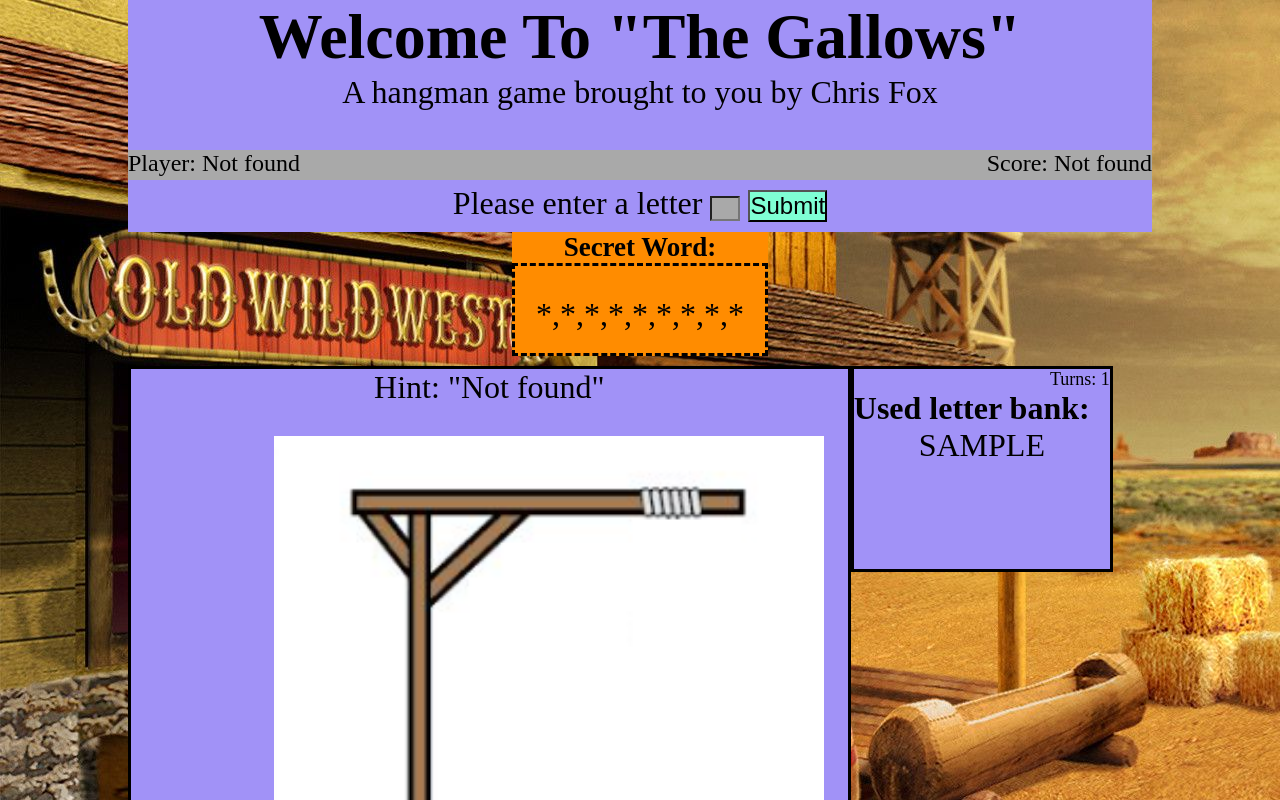
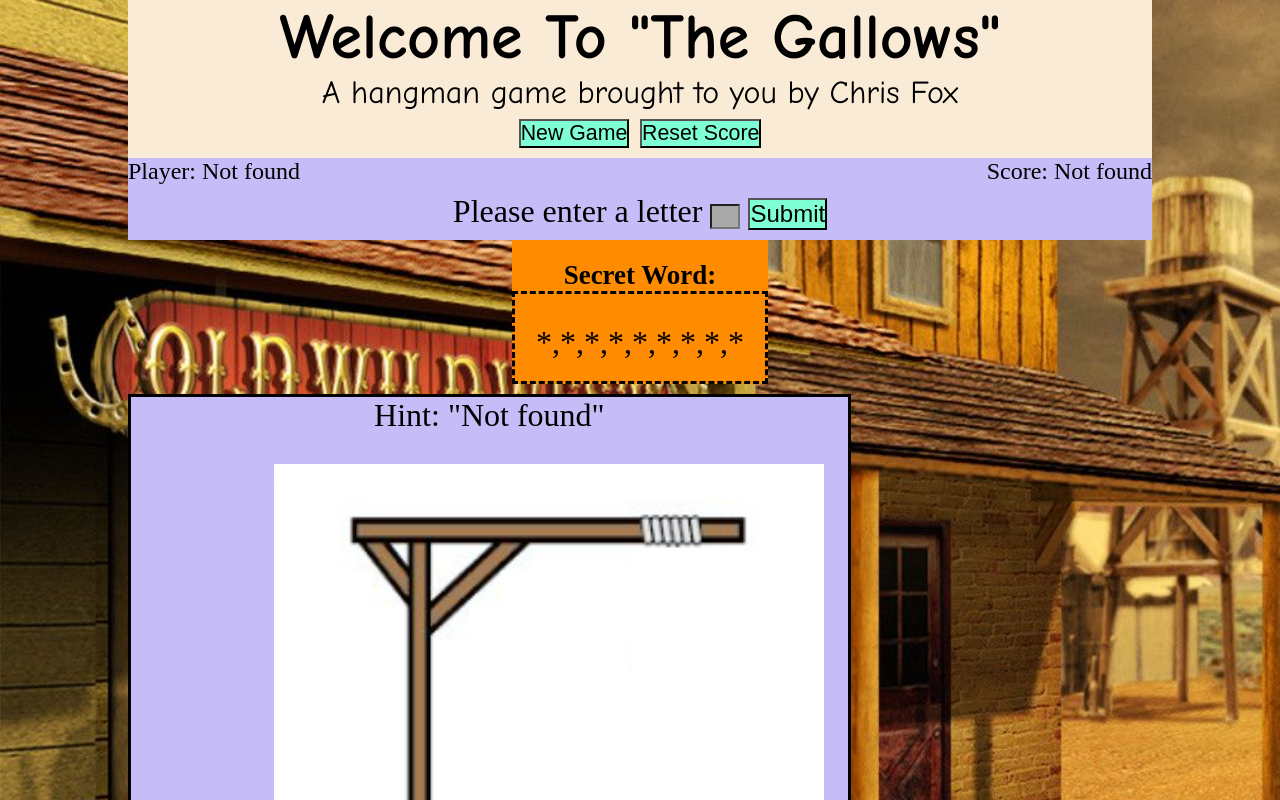
Before and after one commit to christopherjfox/the-gallows-cf, a website: page static/index.html in a window 1280 px wide. Both pictures are taken after typing "Sample" into the empty fields and a click on the button "Submit". Shown: the top 800 px of the page. Drawn offline with nearby package versions, Linux system fonts and the light colour scheme; no server answers.

Commit message:
add reset button and new game button

```diff
--- a/static/index.html
+++ b/static/index.html
@@ -12,6 +12,9 @@
     <div id="titleBar">
         <h1>Welcome To "The Gallows"</h1>
         <p>A hangman game brought to you by Chris Fox</p>
+        <div id="titleBarButtons"></div>
+        <button id="newGameBtn" type="button" > New Game </button>
+        <button id="resetScoreBtn" type="button" > Reset Score </button>
     </div>
 
     <div id="topBar">
@@ -25,12 +28,15 @@
             <input type="text" name="userInput" id="guessedLetter" minlength= "1" maxlength="1" size="1">
             <button id="btn" type="button" > Submit </button>
         </form>
+
     </div>
 
     <div id="hiddenBox">
+        <div id="winLoseBox"></div>
         <H2> Secret Word: </H2></div>
         <div id="showWord"></div>
 
+    </div>
 
     <div id="mainBody">
 
@@ -38,20 +44,17 @@
             <div id="hint">
                 <h2></h2>
             </div>
-            <div id="image">
+        <div id="image"></div>
 
-            </div>
-
-        </div>
+    </div>
 
         <div id="bodyRight">
             <div id="turns">
                 <p> Turns: </p>
             </div>
             <h1>Used letter bank: </h1>
-            <div id="guessedLetters">
+            <div id="guessedLetters"></div>
 
-            </div>
         </div>
 
     </div>
--- a/static/javascript/mainGame.js
+++ b/static/javascript/mainGame.js
@@ -1,6 +1,5 @@
 
 
-const jsonURL = "/hangmanProperties";
 
 var serverJson = {};
 var secretWord,
@@ -16,28 +15,44 @@ var secretWord,
 
     /**************************************/
     async function init (){
-        await setUpGame();
-        console.log("hiddenword: " + hiddenWord + " Turns: " + " Player: " + player + " score: " + score);
+        setUpGame();
+        //console.log("hiddenword: " + hiddenWord + " Turns: " + " Player: " + player + " score: " + score);
 
+        //set listeners for buttons
         document.getElementById("btn").onclick = function(){
             validateLetterBank();
+        }
+        document.getElementById("newGameBtn").onclick = function(){
+            setUpGame();
+        }
+        document.getElementById("resetScoreBtn").onclick = function(){
+            resetScore();
         }
     }
 
     /**************************************/
     async function setUpGame(){
+        turns = 0;
+        letterBank = [];
+        hiddenWord = [];
+        secretWordArray = [];
+        gameOver = false;
+        await loadServerData();
+        await loadPageData ();
+    }
+
+    async function loadServerData(){
+        await updateSecretWordHint();
         await updateSecretWord();
         await getSecretWord();
         await getSecretHint();
         await getPlayer();
         await getScore();
-        //secretWord = serverJson.hangmanProperties.Secret;
-        //Hint = serverJson.hangmanProperties.Hint;
-        gameOver = false;
-        turns = 0;
-        letterBank = [];
-        hiddenWord = [];
-        secretWordArray = [];
+    }
+
+    async function loadPageData(){
+        document.getElementById("guessedLetter").value = "";
+        document.getElementById("winLoseBox").innerHTML = ("");
         document.getElementById("turns").innerHTML = ("");
         document.getElementById("turns").append("Turns: " + turns);
         document.getElementById("player").innerHTML = ("");
@@ -63,17 +78,20 @@ var secretWord,
         letter = document.getElementById("guessedLetter").value;
         letter = letter.toUpperCase();
         if (letter === ""){
-            alert("you must enter in a letter");
+            document.getElementById("winLoseBox").innerHTML = ("");
+            document.getElementById("winLoseBox").append("***You must enter in a value***");
         }else{
         console.log("valdiating letter: " + letter);
         console.log(letterBank.length);
             for (i=0; i < letterBank.length; i ++){
                 if (letter === letterBank[i]){
-                    alert("letter already guessed");
+                    document.getElementById("winLoseBox").innerHTML = ("");
+                    document.getElementById("winLoseBox").append("***Letter already Guessed***");
                     letterExists = true;
             }}
 
             if (letterExists === false){
+                document.getElementById("winLoseBox").innerHTML = ("");
                 letterBank.push(letter);
                 console.log("adding " + letter + " letterbank " + letterBank);
                 printLetterBank(letter);
@@ -98,7 +116,8 @@ var secretWord,
         console.log("checking agains secrete word");
         for (i=0; i < secretWord.length; i ++){
             if (letter === secretWord[i]){
-                alert("letter exists");
+                document.getElementById("winLoseBox").innerHTML = ("");
+                //alert("letter exists");
                 foundLetter = true;
             }
         }
@@ -109,13 +128,11 @@ var secretWord,
                 document.getElementById("turns").append("Turns: " + turns);
                 checkRemainingTurns();
                 if (gameOver === true){
-                    if (confirm("The game is over! you have lost\n" +
-                        "Would you like to start another game?")){
-                        console.log("New Game Starting");
-                        resetGame();
-                    }else{
-                        console.log("New game aborted");
-                    }
+
+                    document.getElementById("winLoseBox").innerHTML = ("");
+                    document.getElementById("winLoseBox").append("***You have Lost*** ");
+                    document.getElementById("winLoseBox").append("The Secrete Word Was: " + secretWord);
+                    //document.getElementById("winLoseBox").append(" Please hit the \"New Game\" button to start again");
                 }
             }
 
@@ -176,14 +193,9 @@ var secretWord,
             }
         }
         if(winner === true){
-            if (confirm("Congratulations you have won the game!\n" +
-                        "Would you like to start another game?")){
-                console.log("New Game Starting");
-                updateScore();
-                resetGame();
-            }else{
-                console.log("New game aborted");
-            }
+            document.getElementById("winLoseBox").innerHTML = ("");
+            document.getElementById("winLoseBox").append("***Winner Winner***");
+            updateScore();
         }
     }
 
@@ -268,8 +280,10 @@ var secretWord,
         var secretWordResponse = await fetch('/updateSecreteWord');
         var secretWordData = await secretWordResponse.text();
         console.log(secretWordData);
+    }
 
-        var hintServerResponse = await fetch('/updateSecreteWordHint');
+    async function updateSecretWordHint(){
+        var hintServerResponse = await fetch('/updateSecretWordHint');
         var hintServerData = await hintServerResponse.text();
         console.log(hintServerData);
     }
@@ -282,7 +296,6 @@ var secretWord,
         var secretData = await secretResponse.text();
         console.log(secretData);
         secretWord = secretData;
-
     }
 
     async function getSecretHint(){
@@ -290,7 +303,6 @@ var secretWord,
         var hintData = await hintResponse.text();
         console.log(hintData);
         hint = hintData;
-
     }
 
 
@@ -312,6 +324,13 @@ var secretWord,
         console.log("Printing updated: score " + updateScoreData);
     }
 
+    async function resetScore(){
+        var resetScore = await fetch('/resetScore');
+        var resetScoreData = await resetScore.text();
+        console.log("score reset to 0");
+        resetGame();
+    }
+
     /***********************************/
     // Calling server to update player name and return data //
     async function getPlayer(){
--- a/static/stylesheets/mainGame.css
+++ b/static/stylesheets/mainGame.css
@@ -5,16 +5,29 @@
 
 body{
     background-image: url(/images/westBackground.jpg);
+    background-repeat: no-repeat;
+    background-size: cover;
 }
 
 #titleBar{
+    font-family: "Comic Sans MS", "Comic Sans", cursive;
     margin-left: 10%;
     margin-right: 10%;
-    height: 150px;
-    background-color: rgb(161, 146, 247);
+    padding-bottom: 10px;
+    background-color: antiquewhite;
     text-align: center;
     color: black;
     font-size: xx-large;
+}
+
+#resetScoreBtn {
+    background-color: aquamarine;
+    font-size: 16pt;
+}
+
+#newGameBtn {
+    background-color: aquamarine;
+    font-size: 16pt;
 }
 
 #topBar{
@@ -22,7 +35,7 @@ body{
     margin-right: 10%;
     padding-bottom: 30px;
     font-size: x-large;
-    background-color: darkgray;
+    background-color: rgb(197, 188, 248);
 }
 
 #score{
@@ -34,8 +47,9 @@ body{
 }
 
 #guessBox{
+    text-align: center;
     font-size: xx-large;
-    background-color: rgb(161, 146, 247);
+    background-color: rgb(197, 188, 248);
     padding-top: 5px;
     padding-bottom: 10px;
     margin-left: 10%;
@@ -43,6 +57,7 @@ body{
 }
 
 #guessText{
+    margin: auto;
     text-align: center;
 }
 
@@ -58,7 +73,7 @@ body{
     float: left;
     border: solid;
     height: 750px;
-    background-color: rgb(161, 146, 247);
+    background-color: rgb(197, 188, 248);
 }
 
 #hint{
@@ -82,6 +97,15 @@ body{
     background-color: darkorange;
 }
 
+#winLoseBox{
+    font-size: 18pt;
+    font-style: italic;
+    text-align: center;
+    padding-top: 10px;
+    padding-bottom: 10px;
+    background-color:darkorange;
+}
+
 #showWord{
     font-size: 24pt;
     text-align: center;
@@ -91,25 +115,24 @@ body{
     margin-right: 40%;
     background-color:darkorange;
     border: dashed;
-
 }
 
 #bodyRight{
     float: left;
     margin-top: 10px;
     border: solid;
-    width: 25%;
+    width: 29%;
     height: 200px;
-    background-color: rgb(161, 146, 247);
+    background-color: rgb(197, 188, 248);
 }
 #turns{
     text-align: right;
-    font-size: large;
+    font-size: x-large;
 }
+
 #guessedLetters{
     font-size: 24pt;
     text-align: center;
-
 }
 
 input{
```
Also changed, not shown: index.js (+9 -1 lines).
